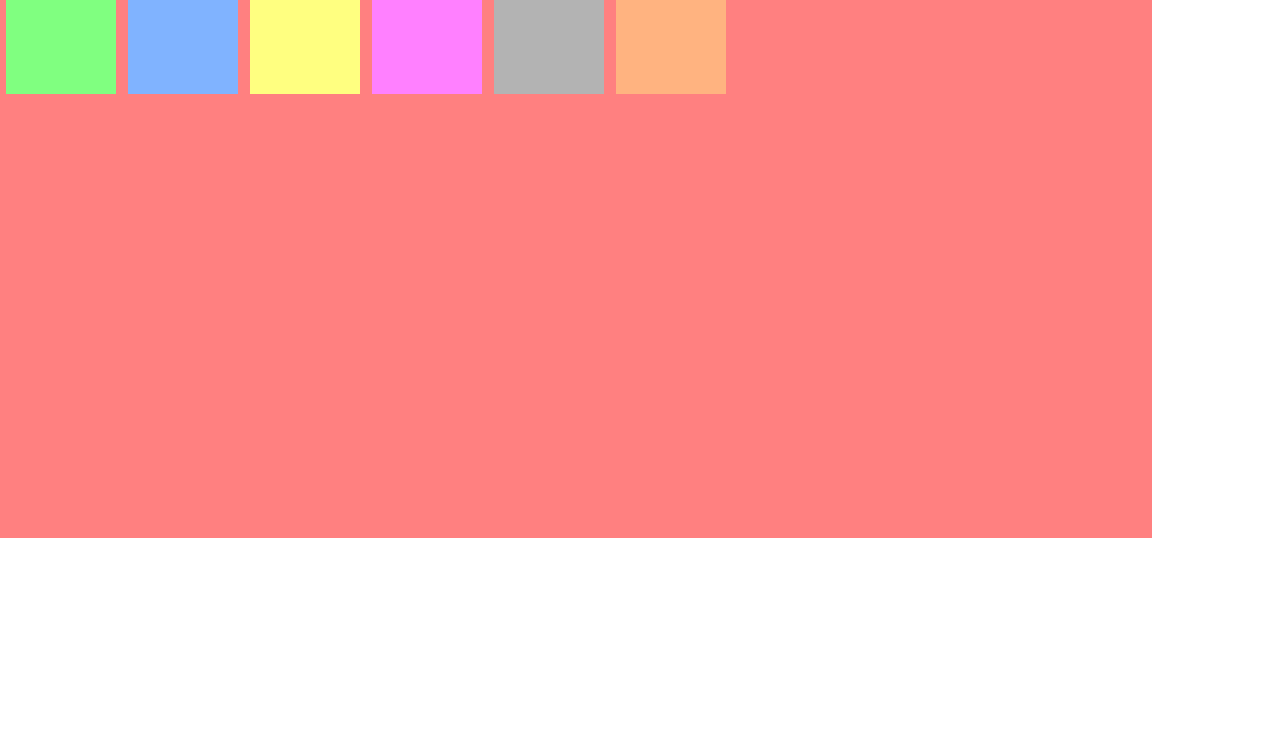
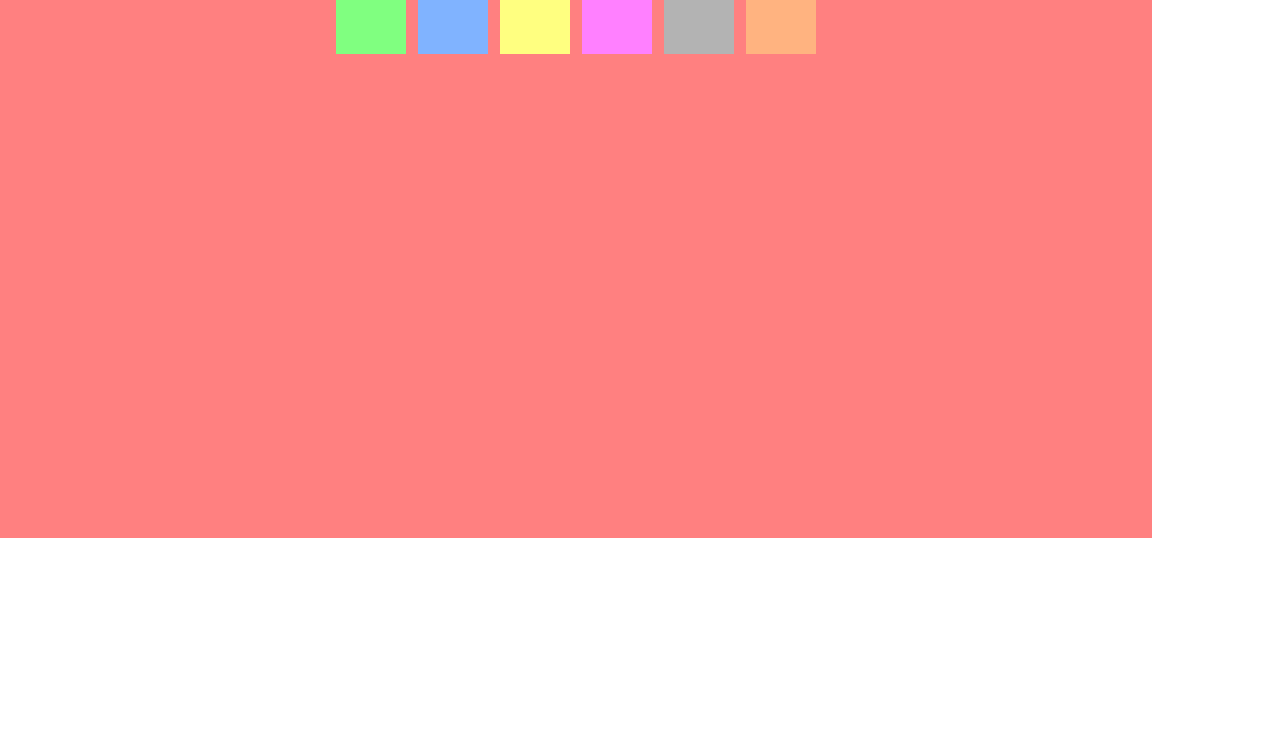
Before and after one commit to shatadal19/CSS, a plain HTML site: page Level-6 Flex box, Grid and Qureies/index.html in a window 1280 px wide. Shown: the part 59-800 px from the top of the page. Drawn offline with Linux system fonts and the light colour scheme.

```diff
--- a/Level-6 Flex box, Grid and Qureies/styles/style.css
+++ b/Level-6 Flex box, Grid and Qureies/styles/style.css
@@ -14,17 +14,20 @@
     /* flex-direction: column-reverse; */
     /* justify-content: flex-start; */
     /* justify-content: flex-end; */
-    /* justify-content: center; */
+    justify-content: center;
     /* justify-content: space-between; */
     /* justify-content: space-around;   */
     /* justify-content: space-evenly; */
-    flex-wrap: wrap;
+    /* flex-wrap: wrap; */
     /* flex-wrap: wrap-reverse; */
+    /* align-items: center; */
+    /* align-items: end; */
+    /* align-items: start; */
 }
 
 .item {
-    width: 110px;
-    height: 110px;
+    width: 70px;
+    height: 70px;
     margin: 6px;
 }
 
```
